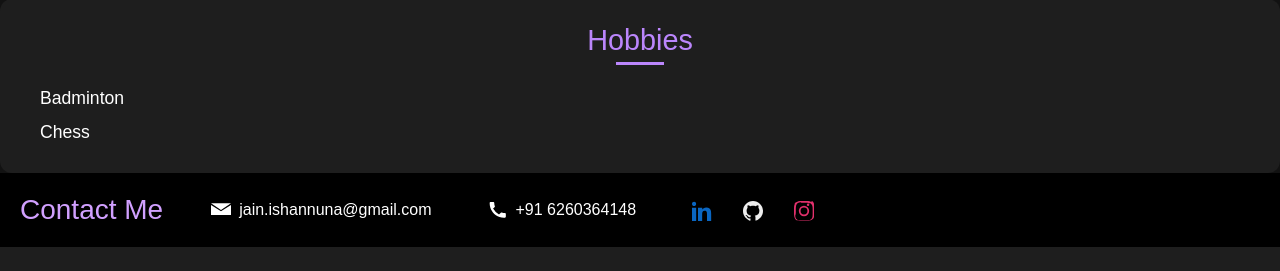
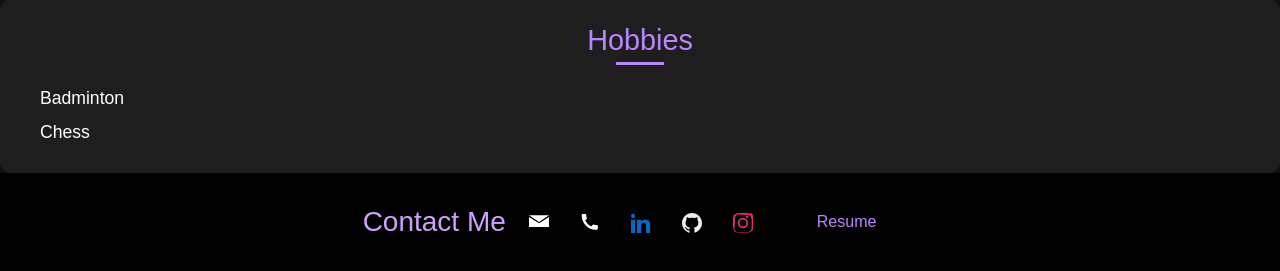
Before and after one commit to Ishannjain/Portfolio, a Django app: page /about/ in a window 1280 px wide. Shown: the part 1061-1332 px from the top of the page. Before the commit the page ends 1308 px from the top, so only its background shows below. Run offline with Django 5.2, Linux system fonts and the light colour scheme; data comes from the database, SQL or seed files in the repository; both versions use the stored data as it was after the commit; some libraries are stand-ins or nearby versions.

Commit message:
almost complete

```diff
--- a/me/static/me/style.css
+++ b/me/static/me/style.css
@@ -25,14 +25,8 @@ body::-webkit-scrollbar, html::-webkit-scrollbar {
   display: block;
 }
 
-main {
-  /* no flex or unset */
-}
 
-h1, h2, h3, h4 {
-  margin: 0;
-  color: var(--text-primary);
-}
+
 
 /* Hero */
 .hero {
--- a/me/templates/me/about.html
+++ b/me/templates/me/about.html
@@ -44,7 +44,7 @@
       </div>
 
       <div class="profile-photo">
-        <img src="{% static 'me/me.jpg' %}" alt="Ishan Jain" style="max-width: 100%; ">
+        <img src="{% static 'me/me.jpg' %}" alt="Ishan Jain" style="min-width:100%; height:100%;">
       </div>
     </section>
      <!-- Theme Switcher -->
--- a/me/templates/me/layout.html
+++ b/me/templates/me/layout.html
@@ -75,13 +75,24 @@ h2,h4{
 
 
 /* Profile Photo */
+.btn {
+  font-size: 1rem;
+  padding: 1rem 2rem;
+  cursor: pointer;
+  width: auto;
+  text-align: initial;
+}
 
+.profile-photo {
+  flex: 1;
+  display: flex; align-items: center; justify-content: center;
+  background: linear-gradient(45deg, var(--accent-variant), var(--accent));
+  min-width: 280px;
+}
 .profile-photo img {
-
+  width: 100%; height: 100%;
   object-fit: cover;
   transition: transform 0.5s ease;
-  height:100%;
-  width:100%;
 }
 .profile-photo:hover img {
   transform: scale(1.05);
@@ -122,7 +133,7 @@ h2,h4{
       gap: 7rem;
       align-items: center;
       justify-content: space-evenly;
-      margin: 3.5rem;
+      margin: 2.5rem;
       background: rgba(30, 30, 30, 0.7);
     }
 
@@ -198,7 +209,7 @@ h2,h4{
       box-shadow: 0 0 15px var(--success);
       color: var(--success);
       transform: rotate(var(--angle)) translate(110px) rotate(calc(-1 * var(--angle))) scale(1.1);
-      animation : 1s ski infinite;
+
     }
 
 @keyframes orbitRotate {
@@ -217,7 +228,7 @@ h2,h4{
   border-radius: 50%;
   top: 0;
   left: 0;
-  animation: orbitRotate 20s linear infinite;
+  animation: orbitRotate 2s linear infinite;
 }
 
     .timeline-infographic {
@@ -477,7 +488,12 @@ h2,h4{
   background: var(--bg-secondary);
   padding: 2rem;
   text-align: center;
+  display: flex;
+  flex-direction: column;
+  align-items: center;  /* centers content horizontally */
+  justify-content: center; /* optional: centers vertically if needed */
 }
+
 .footer-container a {
   color: var(--accent);
   margin: 0 0.5rem;
@@ -634,6 +650,7 @@ h2,h4{
 
 /* Tree Timeline Styles */
 
+
 </style>
 <body>
 
@@ -669,18 +686,18 @@ h2,h4{
         {% endblock %}
     </div>
 
-    <footer>
+<footer>
   <div class="footer-container" style="background-color: #000; padding: 20px; display: flex; flex-wrap: wrap; align-items: center; gap: 40px; color: #fff;">
 
-    <!-- Contact Header --><h3 style="color: #d1a0ff; margin: 0;">Contact Me</h3>
+    <!-- Contact Header -->
 
-
-    <!-- Email -->
+ <div class="social-icons" style="display: flex; align-items: center; gap: 15px;">
+    <!-- Email --><h3 style="color: #d1a0ff; margin: 0;">Contact Me</h3>
     <a href="mailto:jain.ishannuna@gmail.com" class="icon-link" style="display: flex; align-items: center; gap: 8px; color: white; text-decoration: none;">
       <svg xmlns="http://www.w3.org/2000/svg" width="20" height="20" fill="currentColor" viewBox="0 0 24 24">
         <path d="M12 13.5L0 6V18h24V6l-12 7.5zM12 12L0 4h24L12 12z"/>
       </svg>
-      jain.ishannuna@gmail.com
+
     </a>
 
     <!-- Phone -->
@@ -688,11 +705,11 @@ h2,h4{
       <svg xmlns="http://www.w3.org/2000/svg" width="20" height="20" fill="currentColor" viewBox="0 0 24 24">
         <path d="M6.62 10.79a15.053 15.053 0 006.59 6.59l2.2-2.2a1 1 0 011.11-.21c1.2.48 2.52.73 3.88.73a1 1 0 011 1v3.5a1 1 0 01-1 1C10.07 22 2 13.93 2 3.5a1 1 0 011-1H6.5a1 1 0 011 1c0 1.36.25 2.68.73 3.88a1 1 0 01-.21 1.11l-2.2 2.2z"/>
       </svg>
-      +91 6260364148
+
     </a>
 
     <!-- Social Icons -->
-    <div class="social-icons" style="display: flex; align-items: center; gap: 15px;">
+
       <!-- LinkedIn -->
       <a href="https://www.linkedin.com/in/ishan-jain-6a719328a/" target="_blank" rel="noopener">
         <svg xmlns="http://www.w3.org/2000/svg" width="20" height="20" fill="#0A66C2" viewBox="0 0 24 24">
@@ -713,6 +730,8 @@ h2,h4{
           <path d="M12 2.2c3.2 0 3.6 0 4.9.1 1.2.1 1.9.3 2.4.5.6.2 1.1.6 1.6 1.1.5.5.9 1 .9 1.6.2.5.4 1.2.5 2.4.1 1.3.1 1.7.1 4.9s0 3.6-.1 4.9c-.1 1.2-.3 1.9-.5 2.4-.2.6-.6 1.1-1.1 1.6-.5.5-1 .9-1.6 1.1-.5.2-1.2.4-2.4.5-1.3.1-1.7.1-4.9.1s-3.6 0-4.9-.1c-1.2-.1-1.9-.3-2.4-.5-.6-.2-1.1-.6-1.6-1.1-.5-.5-.9-1-.9-1.6-.2-.5-.4-1.2-.5-2.4C2.2 15.6 2.2 15.2 2.2 12s0-3.6.1-4.9c.1-1.2.3-1.9.5-2.4.2-.6.6-1.1 1.1-1.6.5-.5 1-.9 1.6-1.1.5-.2 1.2-.4 2.4-.5C8.4 2.2 8.8 2.2 12 2.2m0-2.2C8.7 0 8.3 0 7 .1 5.7.2 4.8.5 4 .8 3 .9 2.2 1.5 1.5 2.2S.9 3 .8 4C.5 4.8.2 5.7.1 7 0 8.3 0 8.7 0 12s0 3.7.1 5c.1 1.3.4 2.2.7 3 .2 1 .8 1.8 1.5 2.5S3 23.1 4 23.2c.8.3 1.7.6 3 .7 1.3.1 1.7.1 5 .1s3.7 0 5-.1c1.3-.1 2.2-.4 3-.7 1-.2 1.8-.8 2.5-1.5s1.3-1.5 1.5-2.5c.3-.8.6-1.7.7-3 .1-1.3.1-1.7.1-5s0-3.7-.1-5c-.1-1.3-.4-2.2-.7-3-.2-1-.8-1.8-1.5-2.5S21 1 20 0.8c-.8-.3-1.7-.6-3-.7C15.7 0 15.3 0 12 0zm0 5.8a6.2 6.2 0 1 0 0 12.4 6.2 6.2 0 0 0 0-12.4zm0 10.3a4.1 4.1 0 1 1 0-8.2 4.1 4.1 0 0 1 0 8.2zm6.4-11.6a1.5 1.5 0 1 1-3 0 1.5 1.5 0 0 1 3 0z"/>
         </svg>
       </a>
+      <a href="{% static 'me/resume.pdf' %}" download class="btn">Resume</a>
+
     </div>
   </div>
 </footer>
```
Also changed, not shown: me/templates/me/index.html (+12 -20 lines), db.sqlite3.
